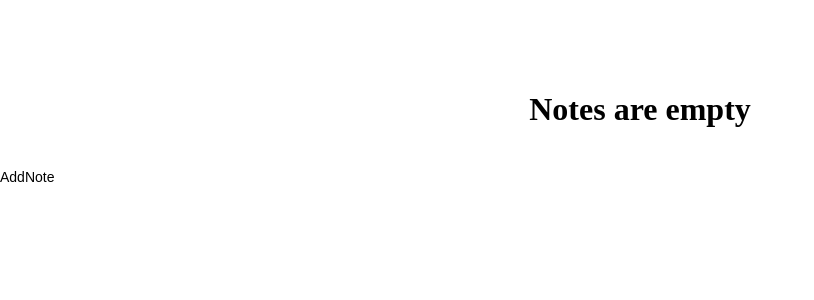
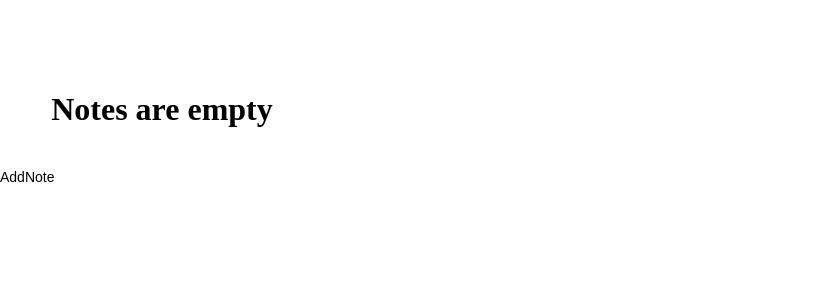
Before and after one commit to aKirpichenok/editor, a React (Create React App) app: page / in a window 1280 px wide. Shown: the top 300 px of the page, without its empty margins (0-814 px from the left). Built offline with nearby package versions, Linux system fonts and the light colour scheme.

Commit message:
unique tags and required input

```diff
--- a/src/components/AddNote/Form.tsx
+++ b/src/components/AddNote/Form.tsx
@@ -10,6 +10,8 @@ const Form = () => {
 
     const addNotes = (e :any) => {
         e.preventDefault()
+        if(description.length < 1) return alert('Descriprion is empty')
+        if(title.length < 1) return alert('Title is empty')
         const tags = description.split(' ').filter(item => item.includes('#') && item[0] === "#").join('')
         dispatch(addNote({id:Math.random(),title,description,tags}))
         setTitle('')
--- a/src/components/SearchInput/SearchInput.tsx
+++ b/src/components/SearchInput/SearchInput.tsx
@@ -5,10 +5,10 @@ import Notes from "../Notes/Notes"
 
 const SearchInput = () => {
     const notes = Object.values(useSelector(getNotes))
-    const tags = Object.values(useSelector(getNotes))
+    const tags = Array.from(new Set(Object.values(useSelector(getNotes))
     .filter((item: any) => item.tags !== '')
     .map((item: any) => item.tags)
-    .join('').split('#').map(item => '#'+item).splice(1)
+    .join('').split('#').map(item => '#'+item).splice(1)))
     const [selectTag,setSelectTag]: any = useState({})
 
     const filter = (arr: any) => {
--- a/src/styles/_notes.scss
+++ b/src/styles/_notes.scss
@@ -1,13 +1,15 @@
 .notes {
-    padding: 40px;
-    margin: 0 0 0 5%;
+    padding: 40px 10px 40px 0;
+    margin: 0 0 0 4%;
     width: 90%;
     border-radius: 8px;
     // border: 2px solid teal;
     display: flex;
     flex-direction: row;
     flex-wrap: wrap;
-    justify-content: space-around;
+    align-items: flex-start;
+    gap: 2%;
+    // justify-content:flex-start;
 }
 
 .note {
--- a/src/styles/css/main.css
+++ b/src/styles/css/main.css
@@ -73,8 +73,8 @@ h1 {
 }
 
 .notes {
-  padding: 40px;
-  margin: 0 0 0 5%;
+  padding: 40px 10px 40px 0;
+  margin: 0 0 0 4%;
   width: 90%;
   border-radius: 8px;
   display: -webkit-box;
@@ -86,8 +86,10 @@ h1 {
           flex-direction: row;
   -ms-flex-wrap: wrap;
       flex-wrap: wrap;
-  -ms-flex-pack: distribute;
-      justify-content: space-around;
+  -webkit-box-align: start;
+      -ms-flex-align: start;
+          align-items: flex-start;
+  gap: 2%;
 }
 
 .note {
```
Also changed, not shown: 1 other file (tests, documents, lock files or other folders).
